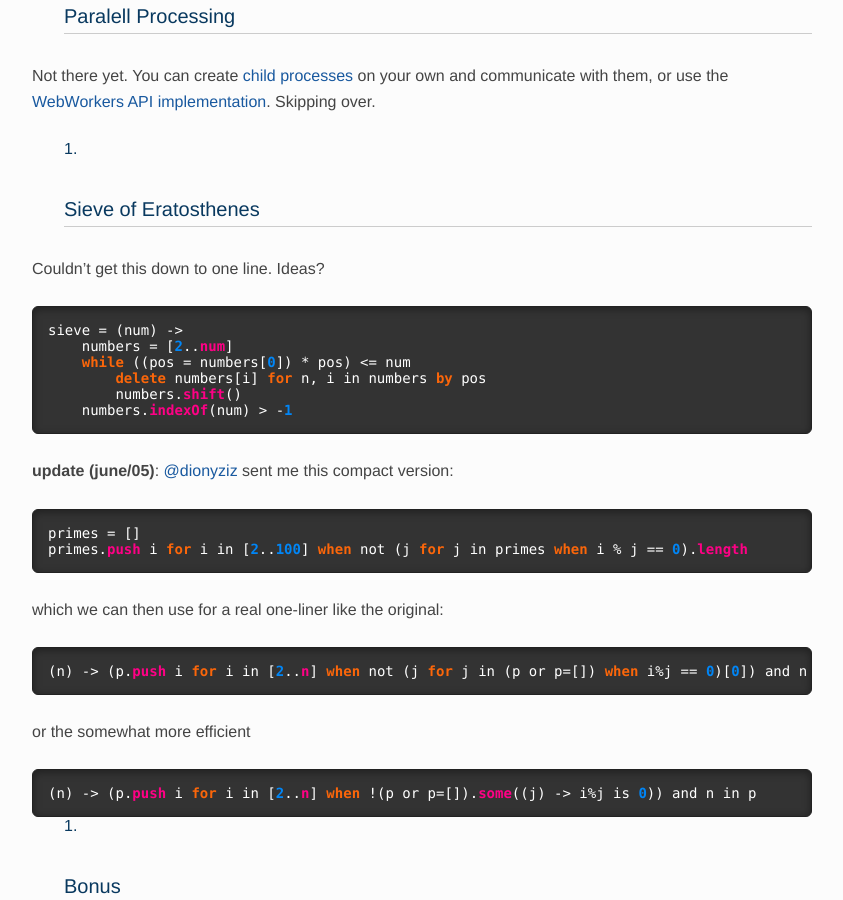
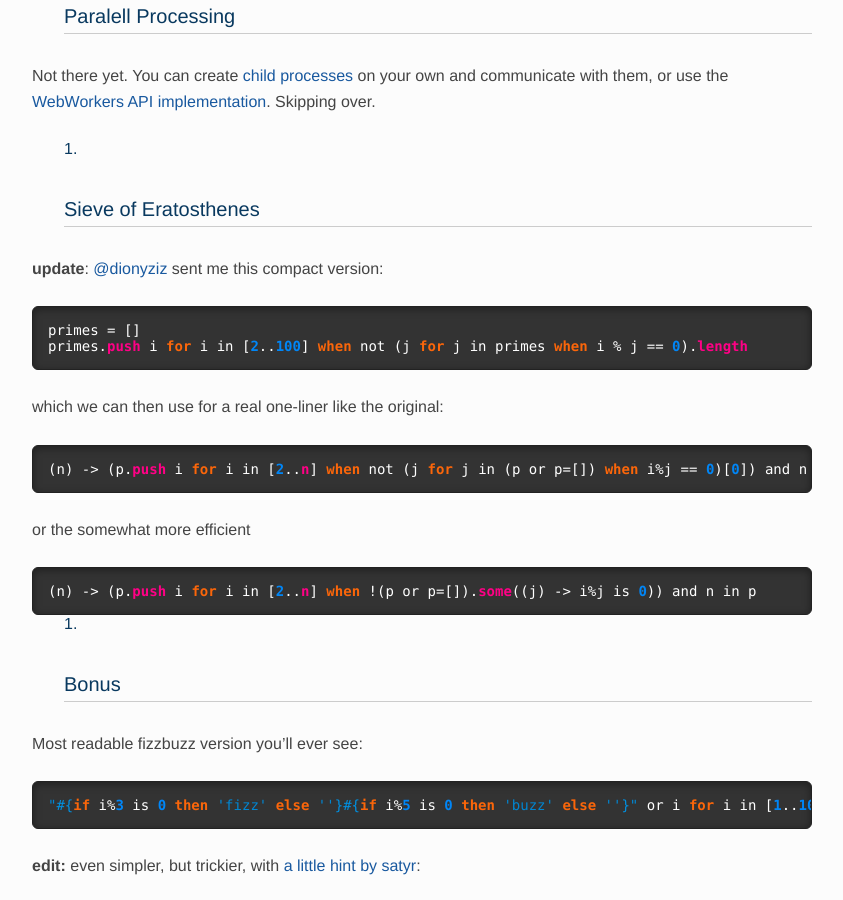
Before and after one commit to ricardobeat/ricardobeat.github.com, a Jekyll site: the page built from _posts/2011-06-02-10-CoffeeScript-One-Liners-to-Impress-Your-Friends.md, in a window 1280 px wide and 900 px high, scrolled down 3207 px. Shown: the whole window, without its empty margins (218-1061 px from the left). Built offline with Jekyll 4.4.1, drawn with Linux system fonts in a browser that asks for light colours; Markdown is read by kramdown in place of the engine named in the settings.

Commit message:
Update 2011-06-02-10-CoffeeScript-One-Liners-to-Impress-Your-Friends.md

```diff
--- a/_posts/2011-06-02-10-CoffeeScript-One-Liners-to-Impress-Your-Friends.md
+++ b/_posts/2011-06-02-10-CoffeeScript-One-Liners-to-Impress-Your-Friends.md
@@ -130,18 +130,7 @@ Not there yet. You can create [child processes](http://nodejs.org/docs/v0.4.8/ap
 10. Sieve of Eratosthenes
 -------------------------
 
-Couldn't get this down to one line. Ideas?
-
-{% highlight coffeescript %}
-sieve = (num) ->
-    numbers = [2..num]
-    while ((pos = numbers[0]) * pos) <= num
-        delete numbers[i] for n, i in numbers by pos
-        numbers.shift()
-    numbers.indexOf(num) > -1
-{% endhighlight %}
-
-**update (june/05)**: [@dionyziz](http://twitter.com/dionyziz) sent me this compact version:
+**update**: [@dionyziz](http://twitter.com/dionyziz) sent me this compact version:
 
 {% highlight coffeescript %}
 primes = []
```
